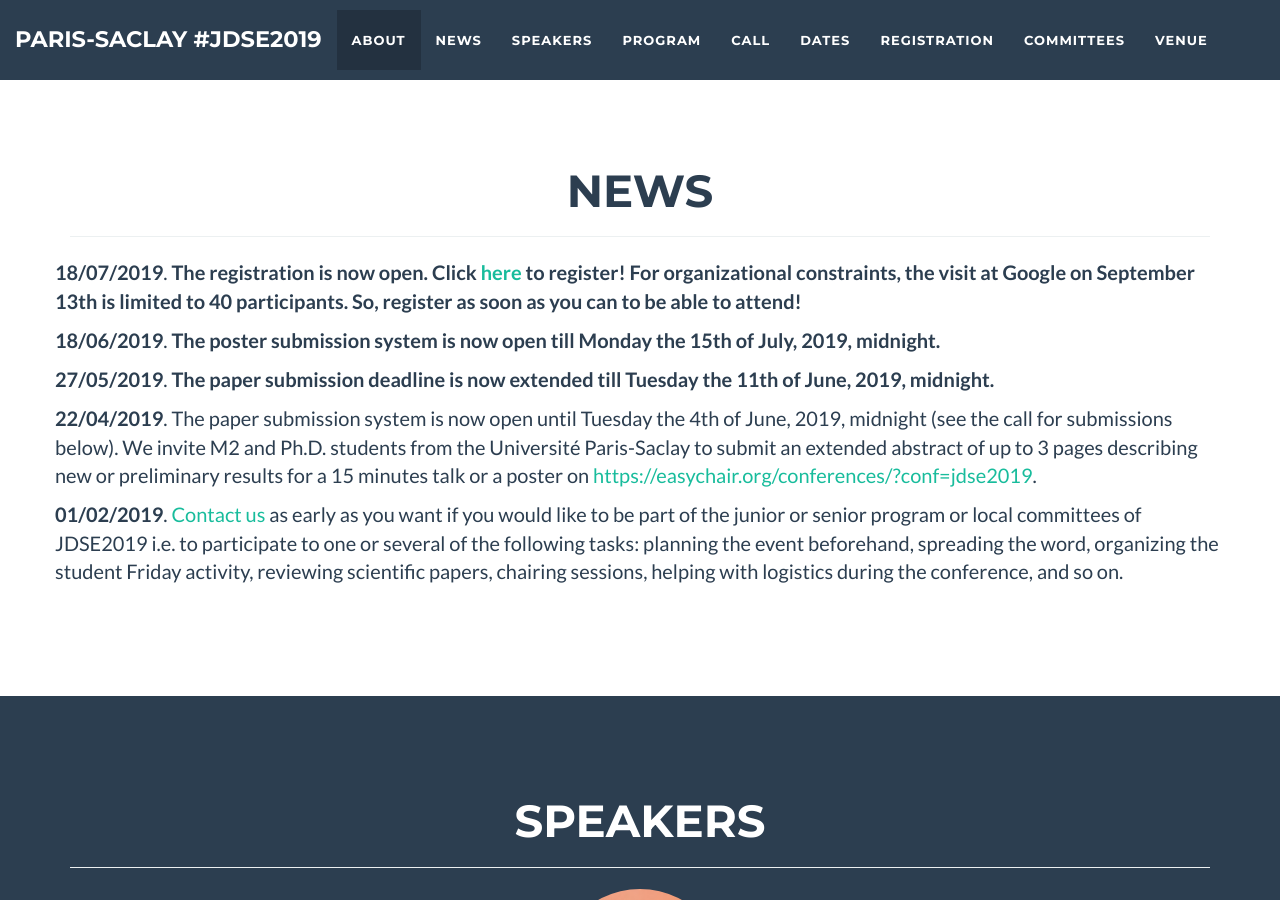
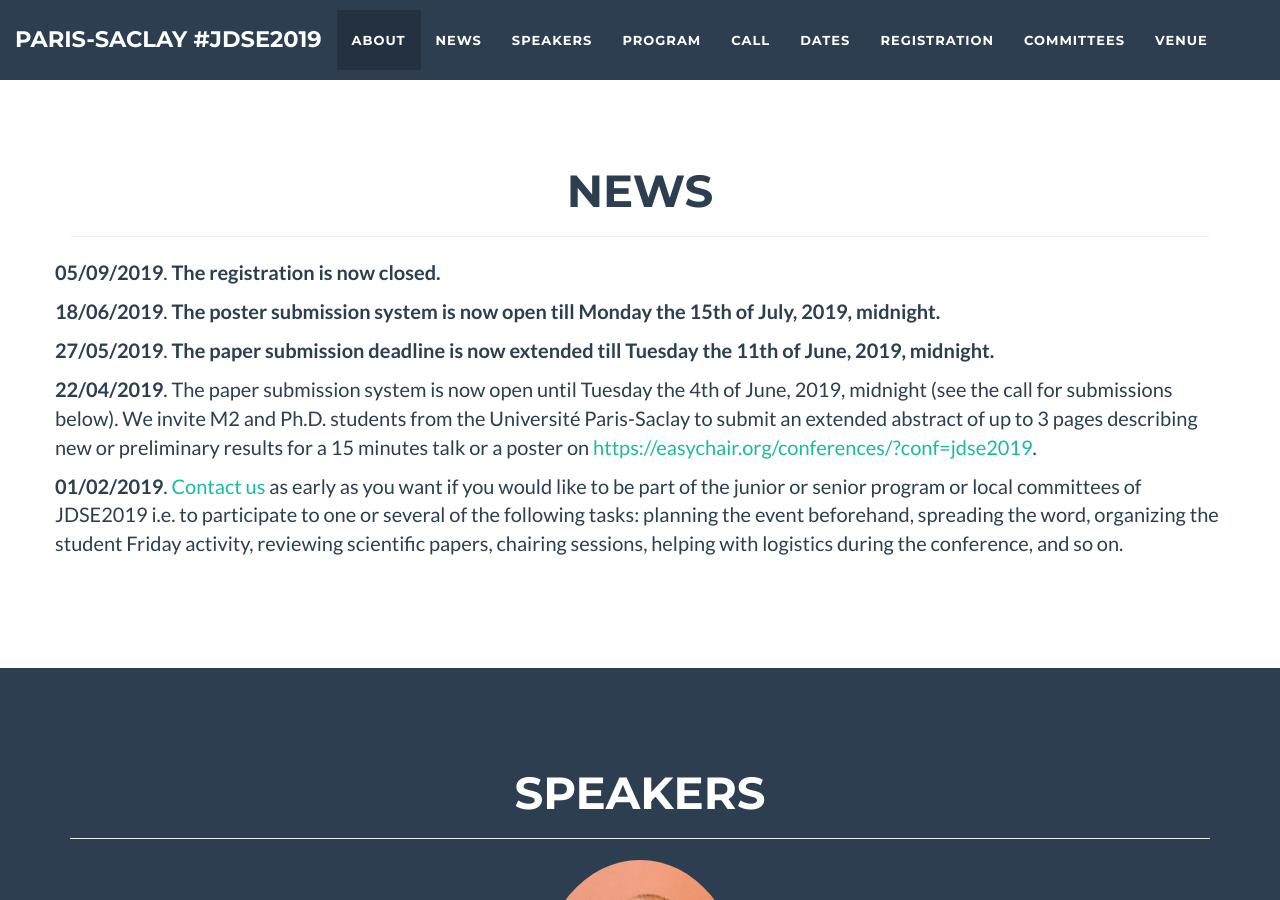
Before and after one commit to jdse-paris/jDSE2019, a Jekyll site: the page built from index.html, in a window 1280 px wide and 900 px high, scrolled down 1676 px. Built offline with Jekyll 4.4.1, drawn with Linux system fonts in a browser that asks for light colours.

Commit message:
Update news.html

```diff
--- a/_includes/news.html
+++ b/_includes/news.html
@@ -36,7 +36,7 @@
 	      </p>
 		-->
               <p>
-		      <b>18/07/2019</b>. <b>The registration is now open. Click <a href="https://forms.gle/vbsi4Un7xjZPghNn9">here</a> to register! For organizational constraints, the visit at Google on September 13th is limited to 40 participants. So, register as soon as you can to be able to attend!</b>
+		      <b>05/09/2019</b>. <b>The registration is now closed. </b>
 	      </p>
 	      <p>
 		 <b>18/06/2019</b>.  <b>The poster submission system is now open till Monday the 15th of July, 2019, midnight.</b>
```
